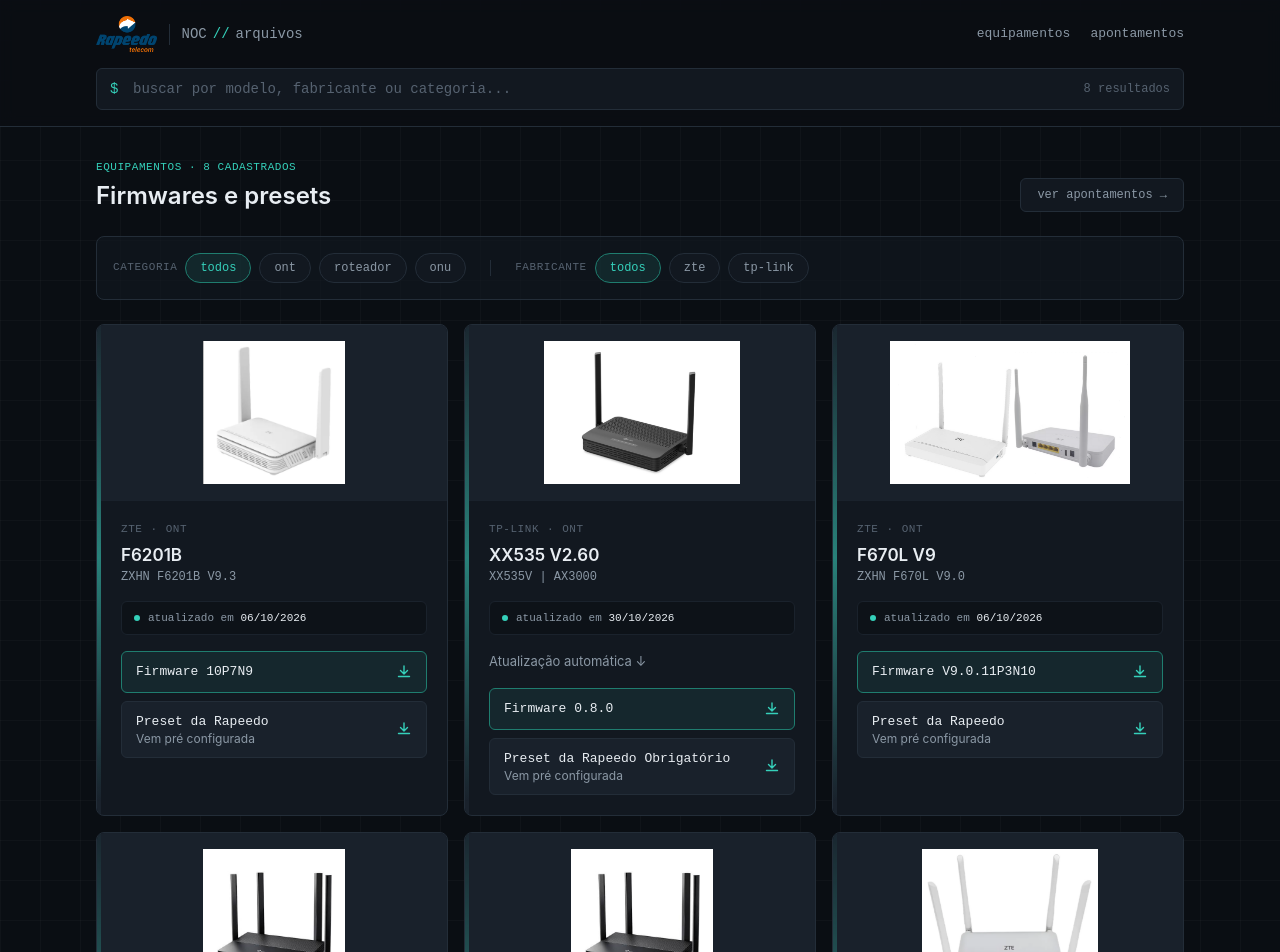
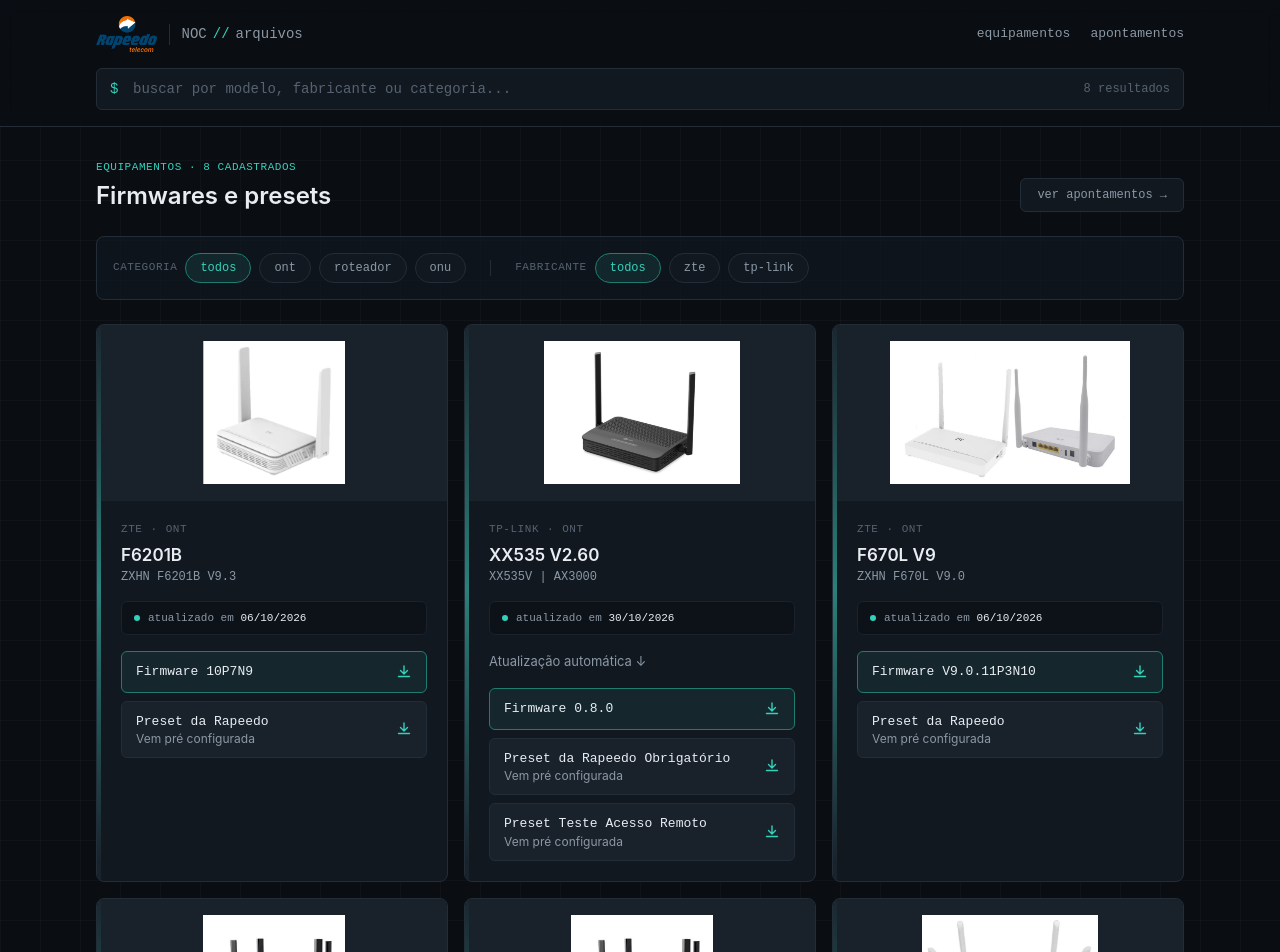
Before and after one commit to Devlusket/noc-portal-arquivos, a Next.js app: page / in a window 1280 px wide. Shown: the top 952 px of the page. Built offline with nearby package versions, Linux system fonts and the light colour scheme.

Commit message:
feat: new xx535 preset

```diff
--- a/data/devices.ts
+++ b/data/devices.ts
@@ -91,6 +91,12 @@ export const devices: Device[] = [
         label: "Preset da Rapeedo Obrigatório",
         filename: "config.bin",
         url: "/downloads/tplink/xx535v2/XX535V226101162428n_agc3000_01366743554.bin",
+        description: "Vem pré configurada",
+      },
+      {
+        label: "Preset Teste Acesso Remoto",
+        filename: "config.bin",
+        url: "/downloads/tplink/xx535v2/XX535V226101162428n_agc3000_01366743554_backupcfg.bin",
         description: "Vem pré configurada",
       },
     ],
```
Also changed, not shown: 1 other file (tests, documents, lock files or other folders).
